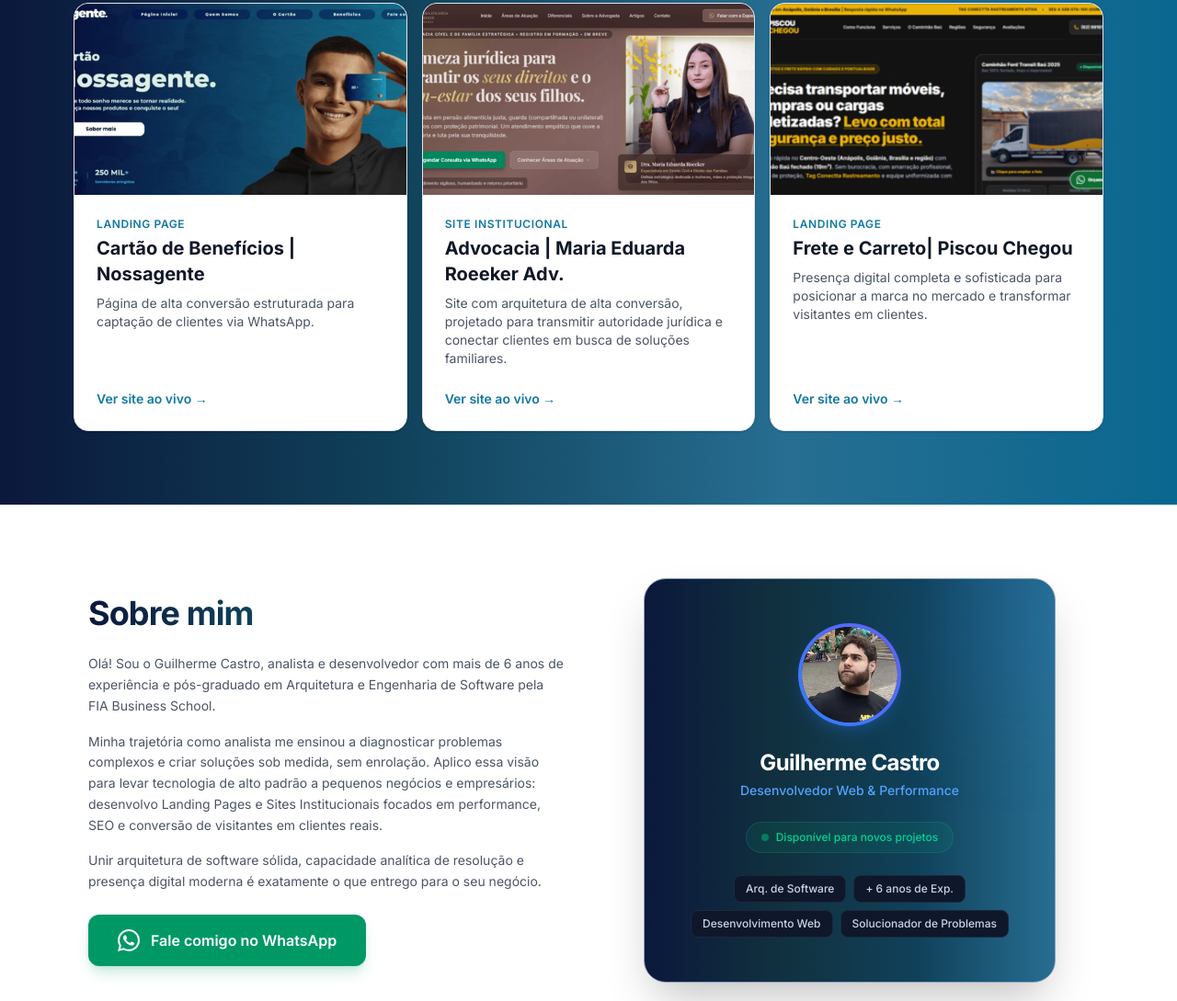
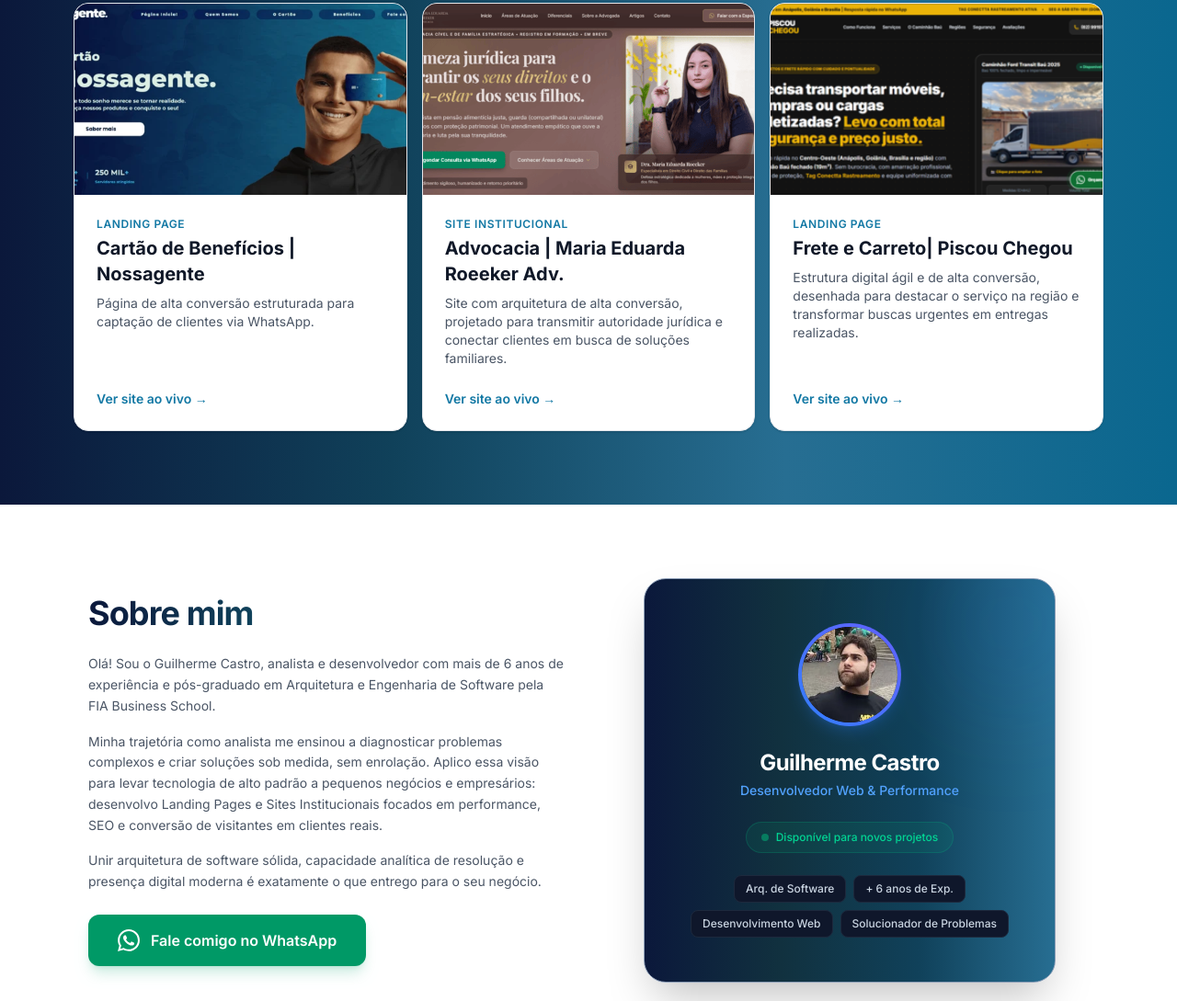
Before and after one commit to GuilhermePCastro/GuilhermeCastroPortfolio, a website: page index.html in a window 1280 px wide. Shown: the part 2080-3169 px from the top of the page at 92% size. Drawn offline with Linux system fonts and the light colour scheme.

Commit message:
Atualização texto

```diff
--- a/index.html
+++ b/index.html
@@ -301,7 +301,7 @@
                         <div class="p-6 flex flex-col flex-1">
                             <span class="text-xs font-semibold color-primary uppercase tracking-wider">Landing Page</span>
                             <h3 class="text-xl font-bold text-gray-900 mt-1">Frete e Carreto| Piscou Chegou </h3>
-                            <p class="text-sm text-gray-600 mt-2">Presença digital completa e sofisticada para posicionar a marca no mercado e transformar visitantes em clientes.</p>
+                            <p class="text-sm text-gray-600 mt-2">Estrutura digital ágil e de alta conversão, desenhada para destacar o serviço na região e transformar buscas urgentes em entregas realizadas.</p>
                             <div class="mt-auto pt-6 flex gap-4">
                                 <a href="https://piscouchegoufrete.com.br/" target="_blank" class="text-sm font-semibold color-primary link-portifolio">Ver site ao vivo →</a>
                             </div>
```
